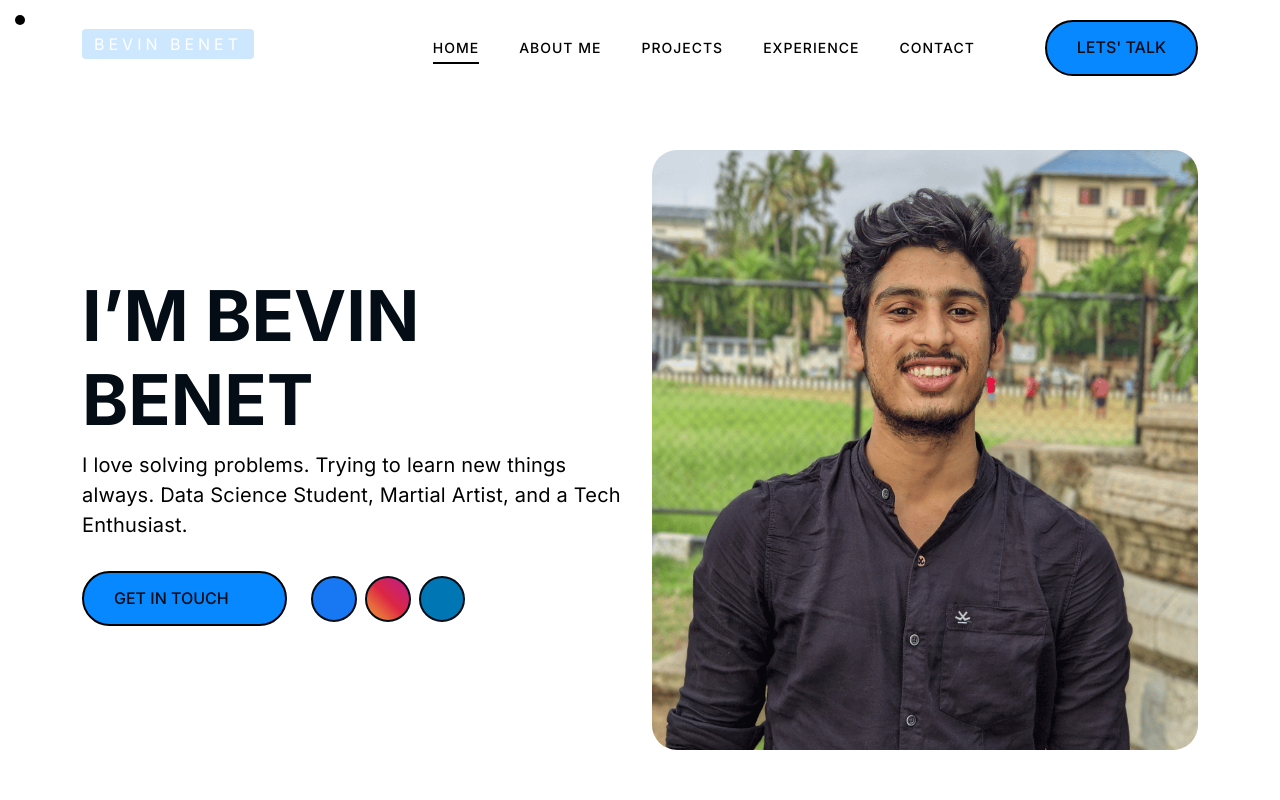
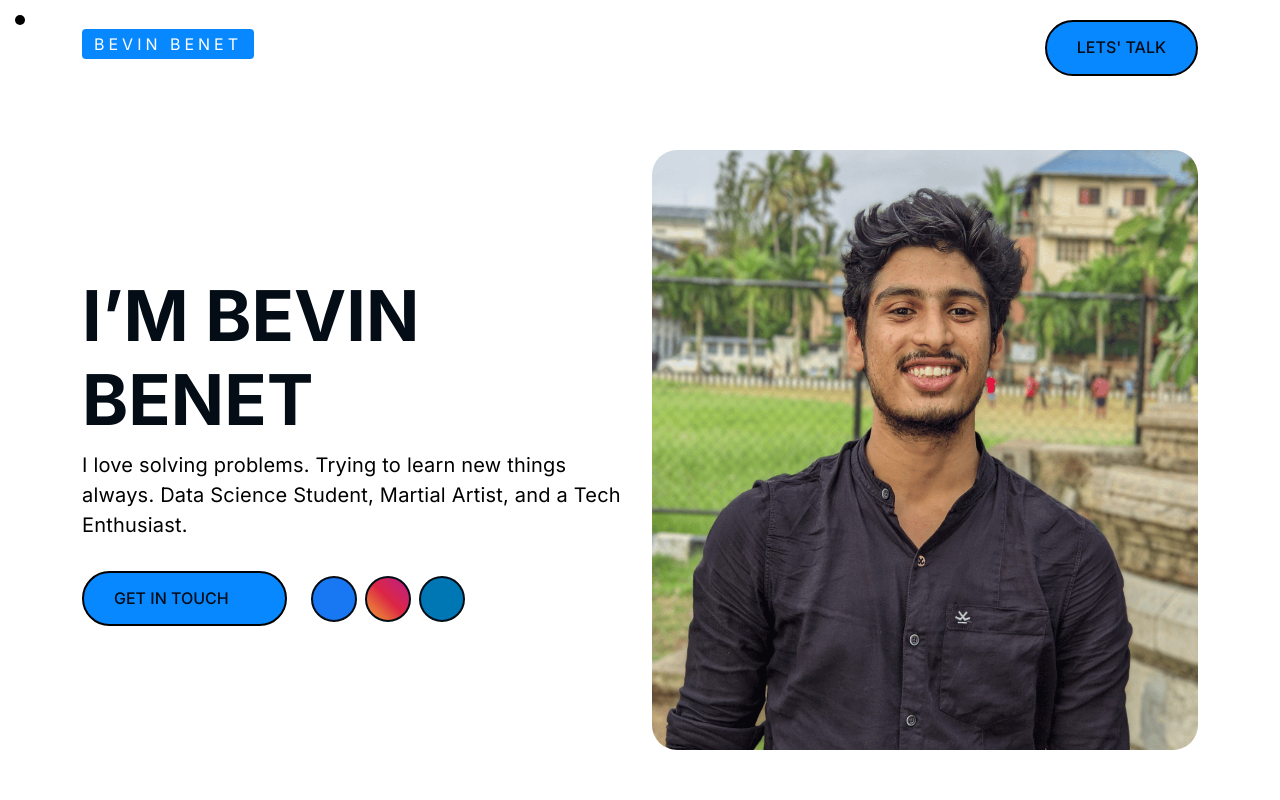
Before and after one commit to bevinbenet/bevinbenet.github.io, a React (Create React App) app: page / in a window 1280 px wide. Shown: the top 800 px of the page. Built offline with nearby package versions, Linux system fonts and the light colour scheme; some icons are missing.

Commit message:
Made the drop menu text white

```diff
--- a/src/components/Header.jsx
+++ b/src/components/Header.jsx
@@ -28,7 +28,7 @@ export default function Header() {
       <div className="container">
         <div className="hs-text-box">
         <h6 data-aos="fade-up" data-aos-duration="1200">
-        <span style={{background: "rgba(var(--px-theme-rgb), 0.2)",borderRadius: "4px",padding: "5px 12px",display: "inline-block",color: "var(--px-white)",fontWeight: 400,fontSize: "16px",lineHeight: "20px",letterSpacing: "4px",textTransform: "uppercase"}}>
+        <span style={{background: "var(--px-theme)",borderRadius: "4px",padding: "5px 12px",display: "inline-block",color: "var(--px-white)",fontWeight: 400,fontSize: "16px",lineHeight: "20px",letterSpacing: "4px",textTransform: "uppercase"}}>
           Bevin Benet
         </span>
         </h6>
--- a/src/scss/scss/_header.scss
+++ b/src/scss/scss/_header.scss
@@ -70,7 +70,7 @@
       a {
         padding: 8px 0;
         text-transform: uppercase;
-        color: black;
+        color: var(--px-white);
         font-size: 14px;
         letter-spacing: 1px;
         font-weight: 500;
```
